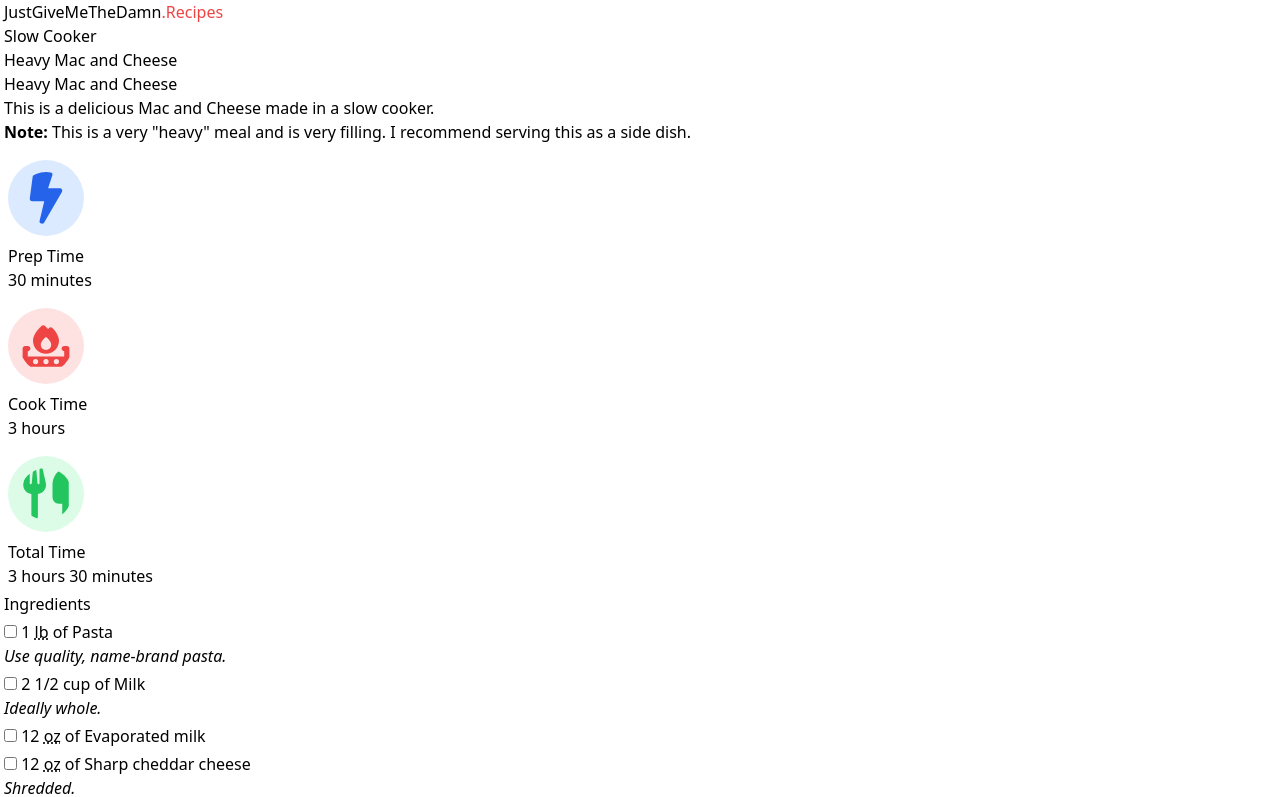
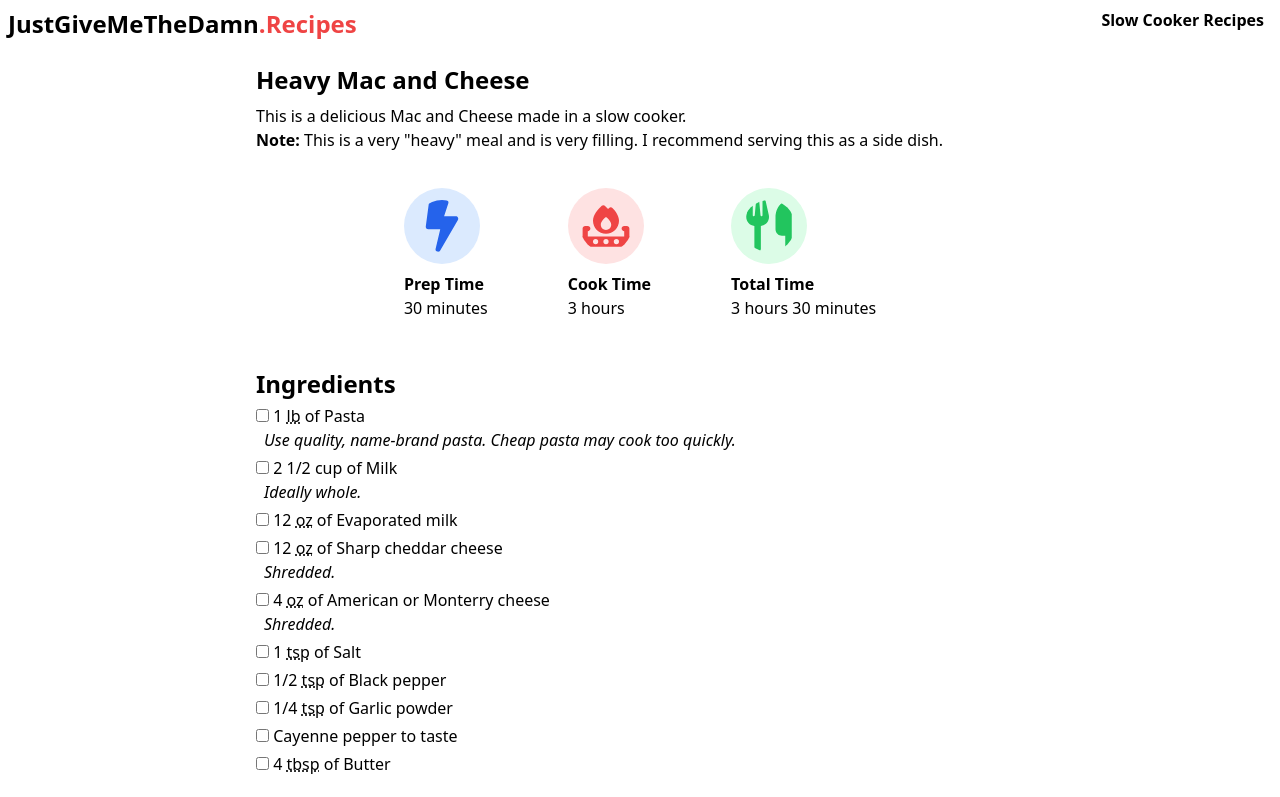
Before and after one commit to kyleratti/justgivemethedamn.recipes, a SvelteKit app in the folder source/: page /recipes/slow-cooker/heavy-mac-and-cheese in a window 1280 px wide. Shown: the top 797 px of the page. Built offline with nearby package versions, Linux system fonts and the light colour scheme.

Commit message:
feat: big style updates

```diff
--- a/source/package.json
+++ b/source/package.json
@@ -31,6 +31,7 @@
 		"postcss": "^8.4.38",
 		"prettier": "^3.2.5",
 		"prettier-plugin-svelte": "^3.2.3",
+		"prettier-plugin-tailwindcss": "^0.5.14",
 		"semantic-release": "^23.0.8",
 		"svelte": "^4.2.15",
 		"svelte-check": "^3.6.9",
--- a/source/src/components/CheckableIngredient.svelte
+++ b/source/src/components/CheckableIngredient.svelte
@@ -1,6 +1,7 @@
 <script lang="ts">
 	import type { Ingredient, IngredientUnit } from "$lib/types";
 	import InlineIngredientUnit from "$components/InlineIngredientUnit.svelte";
+	import { classes } from "$lib/classesUtil";
 
 	export let ingredient: Ingredient = {} as Ingredient;
 
@@ -44,9 +45,12 @@
 </script>
 
 <div class="form-ext-control form-ext-checkbox my-1">
-	<input id="ingredient-check--{ingredientHtmlName}" class="form-ext-input form-ext-input--success"
-				 type="checkbox" />
-	<label class="form-ext-label" for="ingredient-check--{ingredientHtmlName}">
+	<input
+		id="ingredient-check--{ingredientHtmlName}"
+		class="peer has-[:checked]:line-through"
+		type="checkbox"
+	/>
+	<label class="peer-checked:line-through" for="ingredient-check--{ingredientHtmlName}">
 		{#if ingredient.kind === "exact"}
 			<InlineIngredientUnit quantity={ingredient.quantity} unit={ingredient.unit} />
 			of {ingredient.name}
@@ -55,7 +59,7 @@
 		{/if}
 
 		{#if ingredient.notes}
-			<div><em>{ingredient.notes}</em></div>
+			<div class="ml-2"><em>{ingredient.notes}</em></div>
 		{/if}
 	</label>
 </div>
--- a/source/src/components/Header.svelte
+++ b/source/src/components/Header.svelte
@@ -1,53 +1,60 @@
 <script lang="ts">
-	let headerBtn: HTMLElement;
-	let headerMenu: HTMLElement;
+	import { classes } from "$lib/classesUtil";
+	import { onMount } from "svelte";
 
-	const onHeaderButtonClick = () => {
-		const isActive = headerBtn.classList.toggle("active");
-		headerMenu.classList.toggle("active", isActive);
-	};
+	let isMenuOpen = false;
 
-	const onHeaderMenuClick = (event: MouseEvent) => {
-		if (event.target instanceof HTMLAnchorElement) {
-			headerBtn.classList.remove("active");
-			headerMenu.classList.remove("active");
-		}
+	const toggleMenu = () => {
+		isMenuOpen = !isMenuOpen;
 	};
 </script>
 
-<div class="header header-fixed unselectable header-animated px-1" id="top">
-	<div class="header-brand">
-		<div class="nav-item no-hover">
-			<h6 class="title">JustGiveMeTheDamn<span class="text-red-500">.Recipes</span></h6>
+<nav class="sticky top-0 z-50 bg-white p-2" id="top">
+	<div class="flex justify-between">
+		<a class="text-lg font-bold text-black hover:text-gray-500 md:text-2xl" href="/">
+			JustGiveMeTheDamn<span class="text-red-500">.Recipes</span>
+		</a>
+		<div class="hidden md:flex">
+			<ul class="flex flex-col">
+				<li>
+					<a href="/recipes/slow-cooker" class="px-2 py-1 font-bold text-black hover:text-gray-500"
+						>Slow Cooker Recipes</a
+					>
+				</li>
+			</ul>
 		</div>
-		<a href="#top"
-			 bind:this={headerBtn}
-			 on:click={onHeaderButtonClick}
-			 class="nav-item nav-btn"
-			 id="header-btn">
-			<span></span> <span></span> <span></span>
-		</a>
-	</div>
-	<div bind:this={headerMenu} class="header-nav" id="header-menu" role="button">
-		<div class="nav-left">
-			<div class="nav-item text-center">
-				<a href="#top">
-					<span class="icon"> <i class="fab fa-wrapper fa-twitter" aria-hidden="true"></i></span>
-				</a>
-			</div>
-		</div>
-		<div class="nav-right">
-			<div class="nav-item has-sub toggle-hover" id="dropdown">
-				<a class="nav-dropdown-link" href="#top" on:click={event => event.preventDefault()}>Slow Cooker</a>
-				<ul class="dropdown-menu dropdown-animated" role="menu">
-					<li role="menuitem">
-						<a href="/recipes/slow-cooker/heavy-mac-and-cheese"
-							 on:click={onHeaderMenuClick}>
-							Heavy Mac and Cheese
-						</a>
-					</li>
-				</ul>
-			</div>
+		<div class="inline-block md:hidden">
+			<button
+				class="flex items-center rounded border border-black px-3 py-2 text-black hover:border-gray-500 hover:text-gray-500"
+				on:click={toggleMenu}
+			>
+				<svg class="h-3 w-3 fill-current" viewBox="0 0 20 20" xmlns="http://www.w3.org/2000/svg">
+					<title>Menu</title>
+					<path d="M0 3h20v2H0V3zm0 6h20v2H0V9zm0 6h20v2H0v-2z"></path>
+				</svg>
+			</button>
 		</div>
 	</div>
-</div>
+	<div
+		class={classes("slide-down relative block text-right md:hidden", {
+			["top-[0]"]: isMenuOpen,
+			["top-[-250px]"]: !isMenuOpen,
+		})}
+	>
+		<ul class="mt-4 flex flex-col">
+			<li>
+				<a
+					href="/recipes/slow-cooker"
+					on:click={toggleMenu}
+					class="px-2 py-1 font-bold text-black hover:text-gray-500">Slow Cooker Recipes</a
+				>
+			</li>
+		</ul>
+	</div>
+</nav>
+
+<style lang="postcss">
+	.slide-down {
+		transition: top 300ms cubic-bezier(0.17, 0.04, 0.03, 0.94);
+	}
+</style>
--- a/source/src/components/IngredientsList.svelte
+++ b/source/src/components/IngredientsList.svelte
@@ -5,8 +5,8 @@
 	export let ingredients: Ingredient[] = [];
 </script>
 
-<h3>Ingredients</h3>
+<h3 class="text-2xl font-bold">Ingredients</h3>
 
 {#each ingredients as ingredient}
-	<CheckableIngredient ingredient={ingredient} />
+	<CheckableIngredient {ingredient} />
 {/each}
--- a/source/src/components/RecipeTime.svelte
+++ b/source/src/components/RecipeTime.svelte
@@ -24,20 +24,29 @@
 	}
 </script>
 
-<div class="container u-flex u-align-stretch u-flex-row u-flex-wrap u-justify-center">
-	<div class="card m-1 m-2-md m-4-lg" style="min-width: 200px; max-width: 250px;">
-		<div class="content u-text-center pt-3">
+<div class="flex flex-row justify-center align-baseline">
+	<div class="m-1 inline-block md:m-8" style="min-width: 50px; max-width: 250px;">
+		<div class="mx-2 pt-1">
 			<div class="mb-2">
-				<svg aria-hidden="true" focusable="false" data-prefix="fas" data-icon="bolt"
-						 class="u-inline-block fa-utensils fa-w-10 fa-wrapper text-blue-600 bg-blue-100 p-3" role="img"
-						 xmlns="http://www.w3.org/2000/svg" viewBox="0 0 320 512"
-						 style="border-radius: 100%; height: 4.75rem; width: 4.75rem;">
-					<path fill="currentColor"
-								d="M296 160H180.6l42.6-129.8C227.2 15 215.7 0 200 0H56C44 0 33.8 8.9 32.2 20.8l-32 240C-1.7 275.2 9.5 288 24 288h118.7L96.6 482.5c-3.6 15.2 8 29.5 23.3 29.5 8.4 0 16.4-4.4 20.8-12l176-304c9.3-15.9-2.2-36-20.7-36z"></path>
+				<svg
+					aria-hidden="true"
+					focusable="false"
+					data-prefix="fas"
+					data-icon="bolt"
+					class="u-inline-block fa-utensils fa-w-10 fa-wrapper bg-blue-100 p-3 text-blue-600"
+					role="img"
+					xmlns="http://www.w3.org/2000/svg"
+					viewBox="0 0 320 512"
+					style="border-radius: 100%; height: 4.75rem; width: 4.75rem;"
+				>
+					<path
+						fill="currentColor"
+						d="M296 160H180.6l42.6-129.8C227.2 15 215.7 0 200 0H56C44 0 33.8 8.9 32.2 20.8l-32 240C-1.7 275.2 9.5 288 24 288h118.7L96.6 482.5c-3.6 15.2 8 29.5 23.3 29.5 8.4 0 16.4-4.4 20.8-12l176-304c9.3-15.9-2.2-36-20.7-36z"
+					></path>
 				</svg>
 			</div>
 
-			<p class="title mt-2 mb-0">Prep Time</p>
+			<p class="mb-0 mt-2 font-bold">Prep Time</p>
 
 			{#each generateHumanReadableTimeFromMinutes(prepTimeMinutes) as time}
 				<span>{time}</span>
@@ -45,20 +54,29 @@
 		</div>
 	</div>
 
-	<div class="card m-1 m-2-md m-4-lg" style="min-width: 200px; max-width: 250px;">
-		<div class="content u-text-center pt-3">
+	<div class="m-1 inline-block md:m-8" style="min-width: 50px; max-width: 250px;">
+		<div class="mx-2 pt-1">
 			<div class="mb-2">
-				<svg aria-hidden="true" focusable="false" data-prefix="fas" data-icon="fire-burner"
-						 class="u-inline-block fire-burner fa-w-10 fa-wrapper text-red-500 bg-red-100 p-3" role="img"
-						 style="border-radius: 100%; height: 4.75rem; width: 4.75rem;" xmlns="http://www.w3.org/2000/svg"
-						 viewBox="0 0 640 512">
+				<svg
+					aria-hidden="true"
+					focusable="false"
+					data-prefix="fas"
+					data-icon="fire-burner"
+					class="u-inline-block fire-burner fa-w-10 fa-wrapper bg-red-100 p-3 text-red-500"
+					role="img"
+					style="border-radius: 100%; height: 4.75rem; width: 4.75rem;"
+					xmlns="http://www.w3.org/2000/svg"
+					viewBox="0 0 640 512"
+				>
 					<!--!Font Awesome Free 6.5.2 by @fontawesome - https://fontawesome.com License - https://fontawesome.com/license/free Copyright 2024 Fonticons, Inc.-->
-					<path fill="currentColor"
-								d="M345.7 48.3L358 34.5c5.4-6.1 13.3-8.8 20.9-8.9c7.2 0 14.3 2.6 19.9 7.8c19.7 18.3 39.8 43.2 55 70.6C469 131.2 480 162.2 480 192.2C480 280.8 408.7 352 320 352c-89.6 0-160-71.3-160-159.8c0-37.3 16-73.4 36.8-104.5c20.9-31.3 47.5-59 70.9-80.2C273.4 2.3 280.7-.2 288 0c14.1 .3 23.8 11.4 32.7 21.6c0 0 0 0 0 0c2 2.3 4 4.6 6 6.7l19 19.9zM384 240.2c0-36.5-37-73-54.8-88.4c-5.4-4.7-13.1-4.7-18.5 0C293 167.1 256 203.6 256 240.2c0 35.3 28.7 64 64 64s64-28.7 64-64zM32 288c0-17.7 14.3-32 32-32l32 0c17.7 0 32 14.3 32 32s-14.3 32-32 32l0 64 448 0 0-64c-17.7 0-32-14.3-32-32s14.3-32 32-32l32 0c17.7 0 32 14.3 32 32l0 96c17.7 0 32 14.3 32 32l0 64c0 17.7-14.3 32-32 32L32 512c-17.7 0-32-14.3-32-32l0-64c0-17.7 14.3-32 32-32l0-96zM320 480a32 32 0 1 0 0-64 32 32 0 1 0 0 64zm160-32a32 32 0 1 0 -64 0 32 32 0 1 0 64 0zM192 480a32 32 0 1 0 0-64 32 32 0 1 0 0 64z" />
+					<path
+						fill="currentColor"
+						d="M345.7 48.3L358 34.5c5.4-6.1 13.3-8.8 20.9-8.9c7.2 0 14.3 2.6 19.9 7.8c19.7 18.3 39.8 43.2 55 70.6C469 131.2 480 162.2 480 192.2C480 280.8 408.7 352 320 352c-89.6 0-160-71.3-160-159.8c0-37.3 16-73.4 36.8-104.5c20.9-31.3 47.5-59 70.9-80.2C273.4 2.3 280.7-.2 288 0c14.1 .3 23.8 11.4 32.7 21.6c0 0 0 0 0 0c2 2.3 4 4.6 6 6.7l19 19.9zM384 240.2c0-36.5-37-73-54.8-88.4c-5.4-4.7-13.1-4.7-18.5 0C293 167.1 256 203.6 256 240.2c0 35.3 28.7 64 64 64s64-28.7 64-64zM32 288c0-17.7 14.3-32 32-32l32 0c17.7 0 32 14.3 32 32s-14.3 32-32 32l0 64 448 0 0-64c-17.7 0-32-14.3-32-32s14.3-32 32-32l32 0c17.7 0 32 14.3 32 32l0 96c17.7 0 32 14.3 32 32l0 64c0 17.7-14.3 32-32 32L32 512c-17.7 0-32-14.3-32-32l0-64c0-17.7 14.3-32 32-32l0-96zM320 480a32 32 0 1 0 0-64 32 32 0 1 0 0 64zm160-32a32 32 0 1 0 -64 0 32 32 0 1 0 64 0zM192 480a32 32 0 1 0 0-64 32 32 0 1 0 0 64z"
+					/>
 				</svg>
 			</div>
 
-			<p class="title mt-2 mb-0">Cook Time</p>
+			<p class="mb-0 mt-2 font-bold">Cook Time</p>
 
 			{#each generateHumanReadableTimeFromMinutes(cookTimeMinutes) as time}
 				<span>{time}</span>
@@ -66,20 +84,29 @@
 		</div>
 	</div>
 
-	<div class="card m-1 m-2-md m-4-lg" style="min-width: 200px; max-width: 250px;">
-		<div class="content u-text-center pt-3">
+	<div class="m-1 inline-block md:m-8" style="min-width: 50px; max-width: 250px;">
+		<div class="mx-2 pt-1">
 			<div class="mb-2">
-				<svg aria-hidden="true" focusable="false" data-prefix="fas" data-icon="utensils"
-						 class="u-inline-block fa-utensils fa-w-10 fa-wrapper text-green-500 bg-green-100 p-3" role="img"
-						 style="border-radius: 100%; height: 4.75rem; width: 4.75rem;" xmlns="http://www.w3.org/2000/svg"
-						 viewBox="0 0 448 512">
+				<svg
+					aria-hidden="true"
+					focusable="false"
+					data-prefix="fas"
+					data-icon="utensils"
+					class="u-inline-block fa-utensils fa-w-10 fa-wrapper bg-green-100 p-3 text-green-500"
+					role="img"
+					style="border-radius: 100%; height: 4.75rem; width: 4.75rem;"
+					xmlns="http://www.w3.org/2000/svg"
+					viewBox="0 0 448 512"
+				>
 					<!--!Font Awesome Free 6.5.2 by @fontawesome - https://fontawesome.com License - https://fontawesome.com/license/free Copyright 2024 Fonticons, Inc.-->
-					<path fill="currentColor"
-								d="M416 0C400 0 288 32 288 176V288c0 35.3 28.7 64 64 64h32V480c0 17.7 14.3 32 32 32s32-14.3 32-32V352 240 32c0-17.7-14.3-32-32-32zM64 16C64 7.8 57.9 1 49.7 .1S34.2 4.6 32.4 12.5L2.1 148.8C.7 155.1 0 161.5 0 167.9c0 45.9 35.1 83.6 80 87.7V480c0 17.7 14.3 32 32 32s32-14.3 32-32V255.6c44.9-4.1 80-41.8 80-87.7c0-6.4-.7-12.8-2.1-19.1L191.6 12.5c-1.8-8-9.3-13.3-17.4-12.4S160 7.8 160 16V150.2c0 5.4-4.4 9.8-9.8 9.8c-5.1 0-9.3-3.9-9.8-9L127.9 14.6C127.2 6.3 120.3 0 112 0s-15.2 6.3-15.9 14.6L83.7 151c-.5 5.1-4.7 9-9.8 9c-5.4 0-9.8-4.4-9.8-9.8V16zm48.3 152l-.3 0-.3 0 .3-.7 .3 .7z" />
+					<path
+						fill="currentColor"
+						d="M416 0C400 0 288 32 288 176V288c0 35.3 28.7 64 64 64h32V480c0 17.7 14.3 32 32 32s32-14.3 32-32V352 240 32c0-17.7-14.3-32-32-32zM64 16C64 7.8 57.9 1 49.7 .1S34.2 4.6 32.4 12.5L2.1 148.8C.7 155.1 0 161.5 0 167.9c0 45.9 35.1 83.6 80 87.7V480c0 17.7 14.3 32 32 32s32-14.3 32-32V255.6c44.9-4.1 80-41.8 80-87.7c0-6.4-.7-12.8-2.1-19.1L191.6 12.5c-1.8-8-9.3-13.3-17.4-12.4S160 7.8 160 16V150.2c0 5.4-4.4 9.8-9.8 9.8c-5.1 0-9.3-3.9-9.8-9L127.9 14.6C127.2 6.3 120.3 0 112 0s-15.2 6.3-15.9 14.6L83.7 151c-.5 5.1-4.7 9-9.8 9c-5.4 0-9.8-4.4-9.8-9.8V16zm48.3 152l-.3 0-.3 0 .3-.7 .3 .7z"
+					/>
 				</svg>
 			</div>
 
-			<p class="title mt-2 mb-0">Total Time</p>
+			<p class="mb-0 mt-2 font-bold">Total Time</p>
 
 			{#each generateHumanReadableTimeFromMinutes(prepTimeMinutes + cookTimeMinutes) as time}
 				<span>{time} </span>
--- /dev/null
+++ b/source/src/lib/classesUtil.ts
@@ -0,0 +1,15 @@
+// a classes function that lets you use it like this:
+// classes("class1", "class2", { class3: !!myCondition });
+export const classes = (...classes: (string | { [key: string]: boolean })[]): string =>
+	classes
+		.map((c) => {
+			if (typeof c === "string") {
+				return c;
+			}
+
+			return Object.entries(c)
+				.filter(([, v]) => v)
+				.map(([k]) => k)
+				.join(" ");
+		})
+		.join(" ");
--- a/source/src/routes/+layout.svelte
+++ b/source/src/routes/+layout.svelte
@@ -5,9 +5,8 @@
 
 <Header />
 
-<section class="section">
-	<div class="space space--xl"></div>
-	<div class="content px-1 px-0-md">
+<section class="p-2 md:p-4">
+	<div class="mx-auto w-full lg:max-w-screen-md">
 		<slot />
 	</div>
 </section>
--- /dev/null
+++ b/source/src/routes/recipes/slow-cooker/+page.svelte
@@ -0,0 +1,13 @@
+<script lang="ts">
+	//
+</script>
+
+<h2 class="mb-2 text-4xl font-bold">Slow Cooker Recipes</h2>
+
+<ul class="list-inside list-disc">
+	<li>
+		<a href="/recipes/slow-cooker/heavy-mac-and-cheese" class="text-blue-500 hover:underline"
+			>Heavy Mac and Cheese</a
+		>
+	</li>
+</ul>
--- a/source/src/routes/recipes/slow-cooker/heavy-mac-and-cheese/+page.svelte
+++ b/source/src/routes/recipes/slow-cooker/heavy-mac-and-cheese/+page.svelte
@@ -8,11 +8,29 @@
 		prepTimeMinutes: 30,
 		cookTimeMinutes: 60 * 3,
 		ingredients: [
-			{ kind: "exact", quantity: 1, unit: "pound", name: "Pasta", notes: "Use quality, name-brand pasta." },
+			{
+				kind: "exact",
+				quantity: 1,
+				unit: "pound",
+				name: "Pasta",
+				notes: "Use quality, name-brand pasta. Cheap pasta may cook too quickly.",
+			},
 			{ kind: "exact", quantity: 2.5, unit: "cup", name: "Milk", notes: "Ideally whole." },
 			{ kind: "exact", quantity: 12, unit: "ounce", name: "Evaporated milk" },
-			{ kind: "exact", quantity: 12, unit: "ounce", name: "Sharp cheddar cheese", notes: "Shredded." },
-			{ kind: "exact", quantity: 4, unit: "ounce", name: "American or Monterry cheese", notes: "Shredded." },
+			{
+				kind: "exact",
+				quantity: 12,
+				unit: "ounce",
+				name: "Sharp cheddar cheese",
+				notes: "Shredded.",
+			},
+			{
+				kind: "exact",
+				quantity: 4,
+				unit: "ounce",
+				name: "American or Monterry cheese",
+				notes: "Shredded.",
+			},
 			{ kind: "exact", quantity: 1, unit: "teaspoon", name: "Salt" },
 			{ kind: "exact", quantity: 0.5, unit: "teaspoon", name: "Black pepper" },
 			{ kind: "exact", quantity: 0.25, unit: "teaspoon", name: "Garlic powder" },
@@ -29,20 +47,27 @@
 			{ description: "Remove lid and stir." },
 			{
 				description: "Cook on low heat for additional 1-2 hours until warm and tender.",
-				notes: "Actual cook time will depend heavily on what type of pasta is used. Large pasta shapes will take longer to cook.",
+				notes:
+					"Actual cook time will depend heavily on what type of pasta is used. Large pasta shapes will take longer to cook.",
 			},
 		],
 	};
 </script>
 
-<h2>Heavy Mac and Cheese</h2>
+<h2 class="mb-2 text-2xl font-bold">Heavy Mac and Cheese</h2>
 
 <p>This is a delicious Mac and Cheese made in a slow cooker.</p>
 
-<p><b>Note:</b> This is a very "heavy" meal and is very filling. I recommend serving this as a side dish.</p>
+<p>
+	<b>Note:</b> This is a very "heavy" meal and is very filling. I recommend serving this as a side dish.
+</p>
 
 <RecipeTime prepTimeMinutes={recipe.prepTimeMinutes} cookTimeMinutes={recipe.cookTimeMinutes} />
 
-<IngredientsList ingredients={recipe.ingredients} />
+<div class="mt-4">
+	<IngredientsList ingredients={recipe.ingredients} />
+</div>
 
-<StepsList steps={recipe.steps} />
+<div class="mt-4">
+	<StepsList steps={recipe.steps} />
+</div>
```
Also changed, not shown: source/src/components/StepsList.svelte (+4 -4 lines), 2 other files (tests, documents, lock files or other folders).
